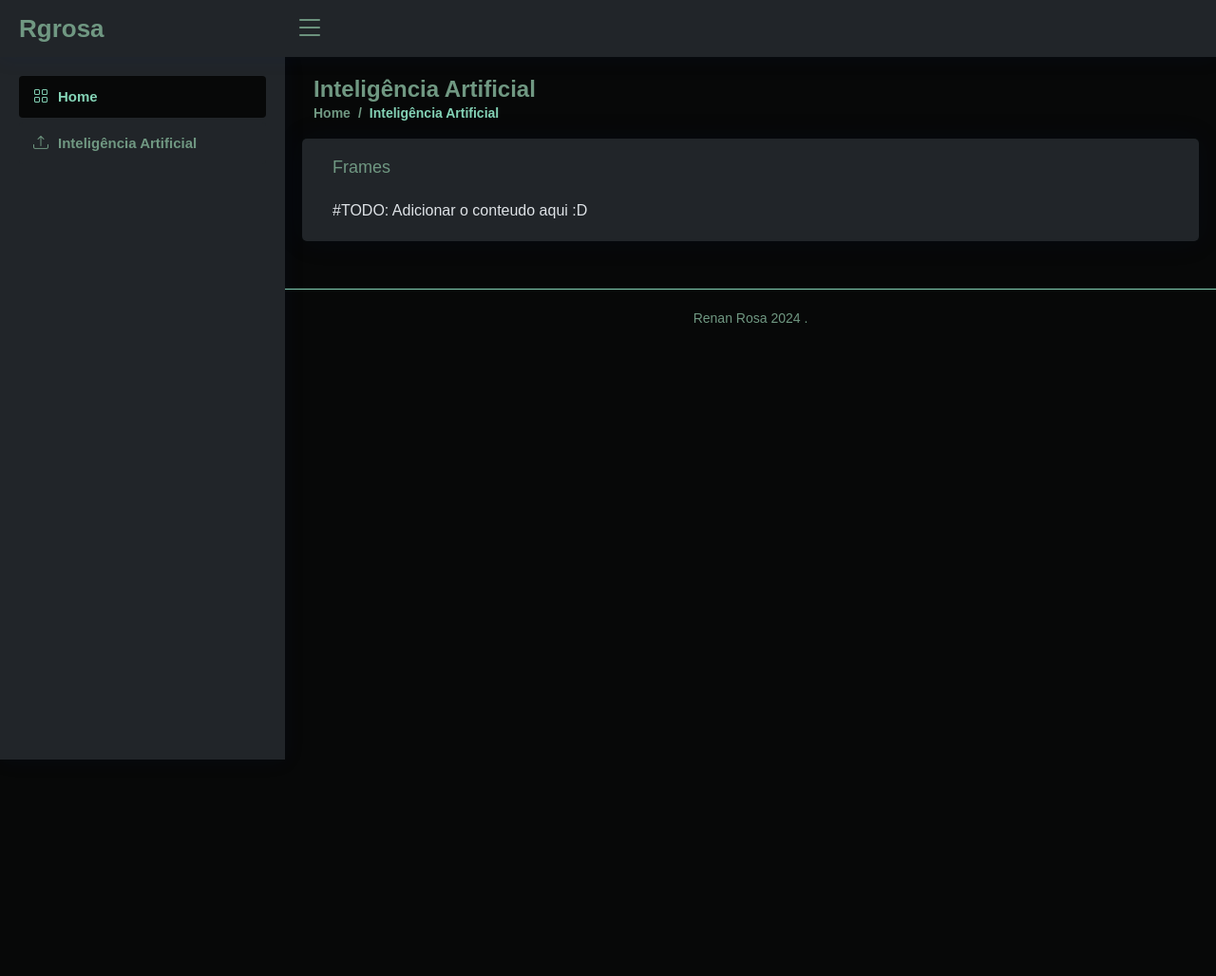
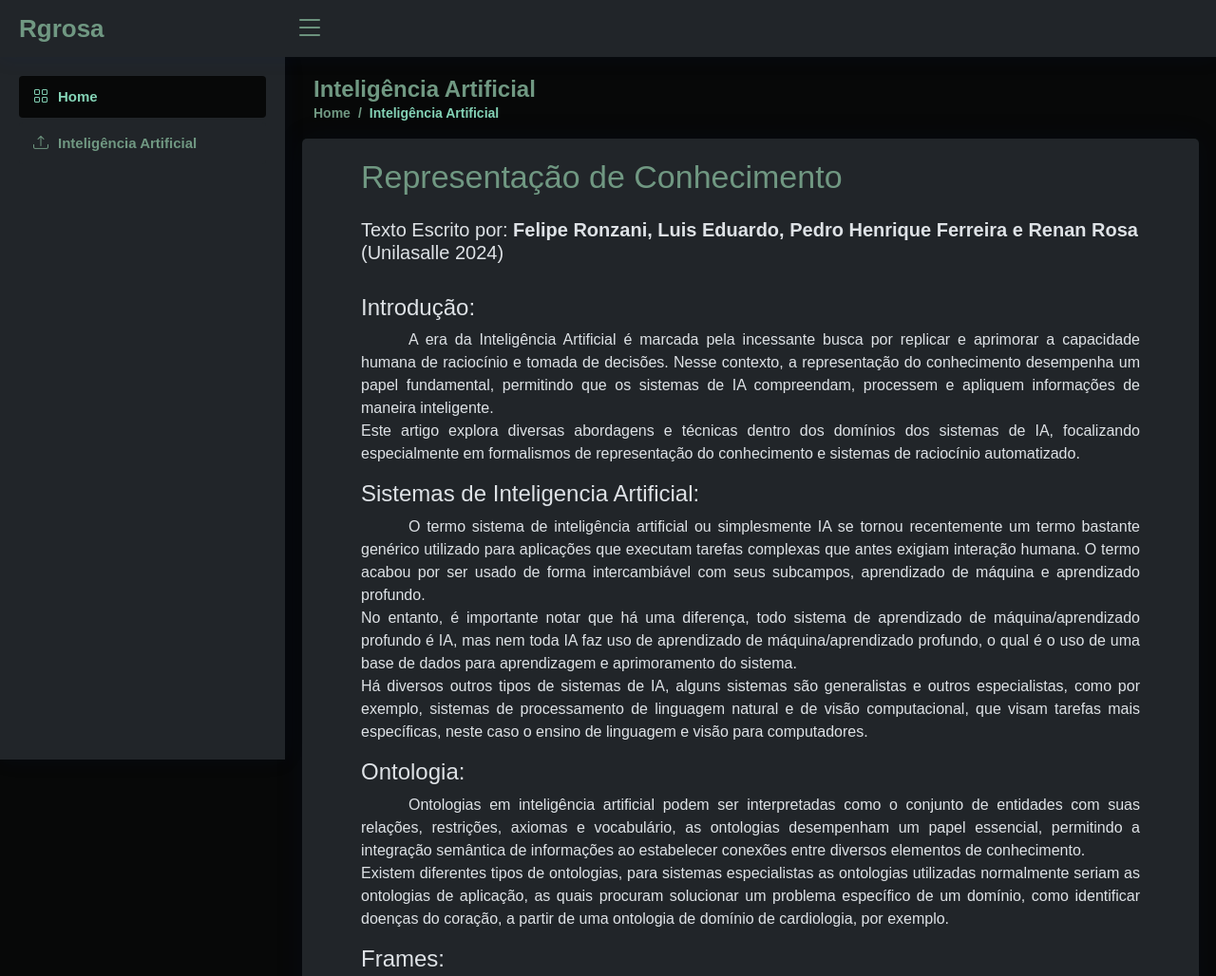
Before and after one commit to rgrosa/rgrosa.github.io, a plain HTML site: page ia_2024.html in a window 1280 px wide. Shown: the top 1028 px of the page at 95% size. Before the commit the page ends 800 px from the top, so only its background shows below. Drawn offline with Linux system fonts and the light colour scheme.

Commit message:
Add content

```diff
--- a/assets/css/style.css
+++ b/assets/css/style.css
@@ -13,10 +13,19 @@
   scroll-behavior: smooth;
 }
 
+
+p {
+  text-align: justify;
+  text-justify: inter-word;
+  text-indent: 50px;
+  font-family: sans-serif;
+}
+
 body {
   font-family: sans-serif;
   background: #070808;
   color: #444444;
+  text-align: left;
 }
 
 a {
@@ -234,7 +243,7 @@ h6 {
 
 .card-title {
   padding: 20px 0 15px 0;
-  font-size: 18px;
+  font-size: 34px;
   font-weight: 500;
   color: #709882;
   font-family: sans-serif;
@@ -247,7 +256,7 @@ h6 {
 }
 
 .card-body {
-  padding: 0 20px 20px 20px;
+  padding: 0 50px 50px 50px;
 }
 
 .card-img-overlay {
--- a/ia_2024.html
+++ b/ia_2024.html
@@ -1,60 +1,45 @@
 <!DOCTYPE html>
 <html lang="en" data-bs-theme="dark">
-
    <head>
       <meta charset="utf-8">
       <meta content="width=device-width, initial-scale=1.0" name="viewport">
-
       <title>rgrosa / Inteligência Artificial</title>
       <meta content="" name="description">
       <meta content="" name="keywords">
-
       <link href="assets/neco.png" rel="icon">
-
       <link href="assets/bootstrap/css/bootstrap.min.css" rel="stylesheet">
       <link href="assets/bootstrap-icons/bootstrap-icons.css" rel="stylesheet">
       <link href="assets/css/style.css" rel="stylesheet">
    </head>
-
    <body>
       <script src="assets/bootstrap/js/bootstrap.bundle.min.js" defer></script>
       <script src="assets/js/main.js" defer></script>
       <script src="assets/js/file-upload.js" defer></script>
-
       <header id="header" class="header fixed-top d-flex align-items-center">
-
          <div class="d-flex align-items-center justify-content-between">
             <a href="index.html" class="logo d-flex align-items-center">
             <span class="d-none d-lg-block">Rgrosa</span>
             </a>
             <i class="bi bi-list toggle-sidebar-btn"></i>
          </div>
-
       </header>
-
       <aside id="sidebar" class="sidebar">
-
          <ul class="sidebar-nav" id="sidebar-nav">
-
             <li class="nav-item">
                <a class="nav-link " href="index.html">
                <i class="bi bi-grid"></i>
                <span>Home</span>
                </a>
             </li>
-
             <li class="nav-item">
                <a class="nav-link collapsed" href="ia_2024.html">
                <i class="bi bi-upload"></i>
                <span>Inteligência Artificial</span>
                </a>
             </li>
-
          </ul>
       </aside>
-
       <main id="main" class="main">
-
          <div class="pagetitle">
             <h1>Inteligência Artificial</h1>
             <nav>
@@ -66,12 +51,29 @@
          </div>
          <section class="section">
             <div class="row">
-
-
                <div class="card">
                   <div class="card-body">
-              <h5 class="card-title">Frames</h5>
-              #TODO: Adicionar o conteudo aqui :D
+                     <h2 class="card-title">Representação de Conhecimento</h2>
+                     <h5>Texto Escrito por: <b>Felipe Ronzani, Luis Eduardo, Pedro Henrique Ferreira e Renan Rosa </b> (Unilasalle 2024) </h5><br>
+
+                     <h4>Introdução: </h4>
+                     <p>A era da Inteligência Artificial é marcada pela incessante busca por replicar e aprimorar a capacidade humana de raciocínio e tomada de decisões. Nesse contexto, a representação do conhecimento desempenha um papel fundamental, permitindo que os sistemas de IA compreendam, processem e apliquem informações de maneira inteligente.
+                     <br>
+                     Este artigo explora diversas abordagens e técnicas dentro dos domínios dos sistemas de IA, focalizando especialmente em formalismos de representação do conhecimento e sistemas de raciocínio automatizado.
+                     </p>
+                     <h4>Sistemas de Inteligencia Artificial: </h4>
+                     <p> O termo sistema de inteligência artificial ou simplesmente IA se tornou recentemente um termo bastante genérico utilizado para aplicações que executam tarefas complexas que antes exigiam interação humana. O termo acabou por ser usado de forma intercambiável com seus subcampos, aprendizado de máquina e aprendizado profundo.
+                     <br>
+                     No entanto, é importante notar que há uma diferença, todo sistema de aprendizado de máquina/aprendizado profundo é IA, mas nem toda IA faz uso de aprendizado de máquina/aprendizado profundo, o qual é o uso de uma base de dados para aprendizagem e aprimoramento do sistema.
+                     <br>
+                     Há diversos outros tipos de sistemas de IA, alguns sistemas são generalistas e outros especialistas, como por exemplo, sistemas de processamento de linguagem natural e de visão computacional, que visam tarefas mais específicas, neste caso o ensino de linguagem e visão para computadores.
+                     </p>
+                     <h4>Ontologia: </h4>
+                     <p>Ontologias em inteligência artificial podem ser interpretadas como o conjunto de entidades com suas relações, restrições, axiomas e vocabulário, as ontologias desempenham um papel essencial, permitindo a integração semântica de informações ao estabelecer conexões entre diversos elementos de conhecimento.<br> Existem diferentes tipos de ontologias, para sistemas especialistas as ontologias utilizadas normalmente seriam as ontologias de aplicação, as quais procuram solucionar um problema específico de um domínio, como identificar doenças do coração, a partir de uma ontologia de domínio de cardiologia, por exemplo.</p>
+                     <h4>Frames: </h4>
+                     <p>A representação por frames possui relação próxima com a rede semântica, devido às suas similaridades, assim como a rede semântica a inferência se dá através da herança por atributos, as instâncias de um frame herdam todos os atributos definidos para aquele frame, assim como seus valores, métodos e restrições, é possível especificar exceções à herança através da representação explícita no slot correspondente da classe especializada, podemos expandir o mecanismo de raciocínio utilizando regras de produção e demons(um procedimento utilizando valores de slots).<br>
+                     Um frame possui nome e um conjunto de pares atributo e valor, o nome funciona como um nó da rede semântica, o atributo funciona como o nome dos arcos associados ao nó e o valor corresponde ao nó na outra extremidade do arco, os pares normalmente são chamados de slots, um atributo define o nome do slot e os valores correspondem ao seu conteúdo, frames são divididos em construtores, os quais definem as categorias do domínio e em instâncias, as quais representam os objetos do domínio.</p>
+                    </p>
                   </div>
                </div>
             </div>
@@ -79,10 +81,9 @@
       </main>
       <footer id="footer" class="footer">
          <div class="copyright">
-    <span>Renan Rosa 2024 </span>.
+            <span><a href="https://github.com/rgrosa">Renan Rosa 2024 </a></span>
          </div>
       </footer>
       <a href="#" class="back-to-top d-flex align-items-center justify-content-center"><i class="bi bi-arrow-up-short"></i></a>
    </body>
-
 </html>
```
Also changed, not shown: index.html (+3 -21 lines). Lines whose indentation alone changed are shown as unchanged.
